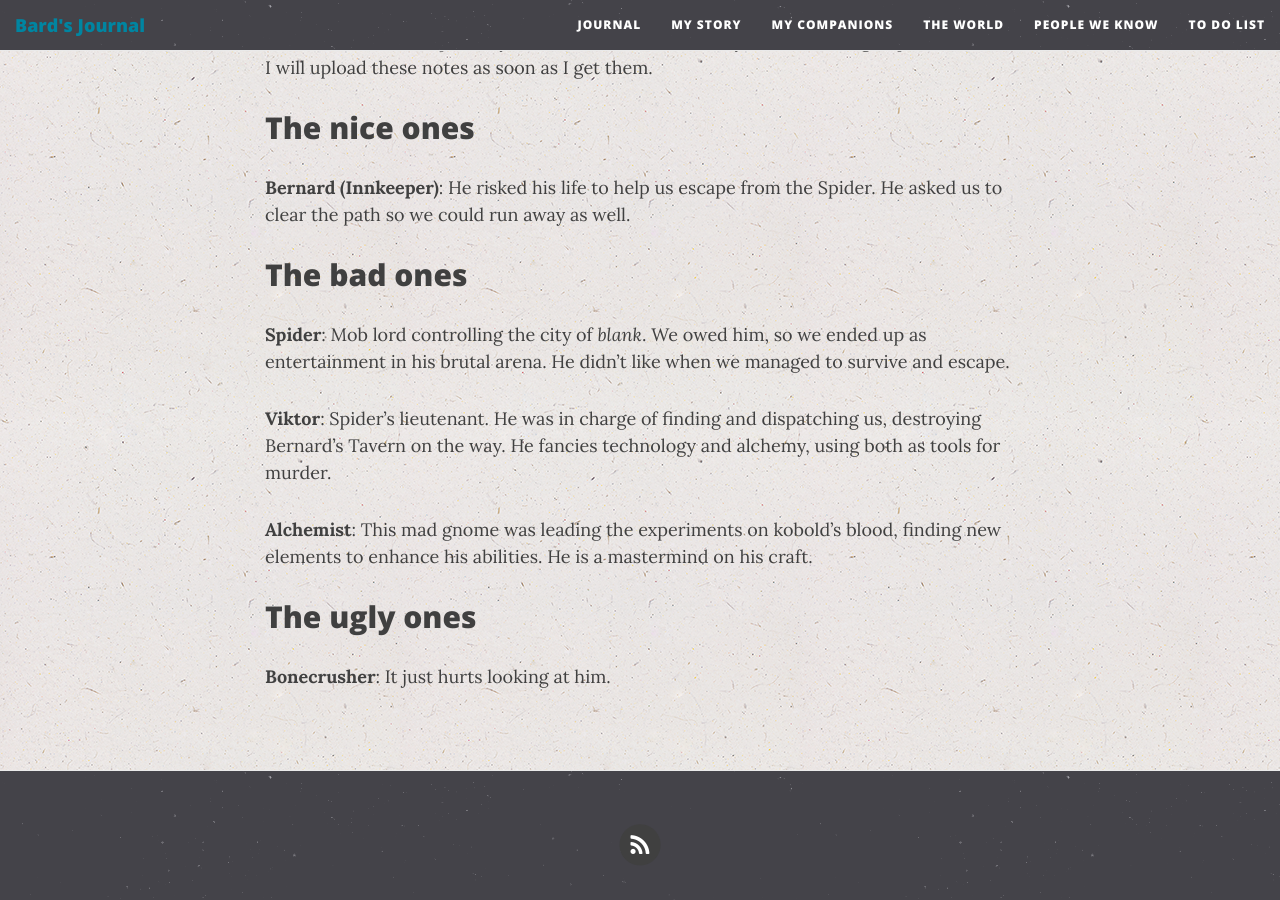
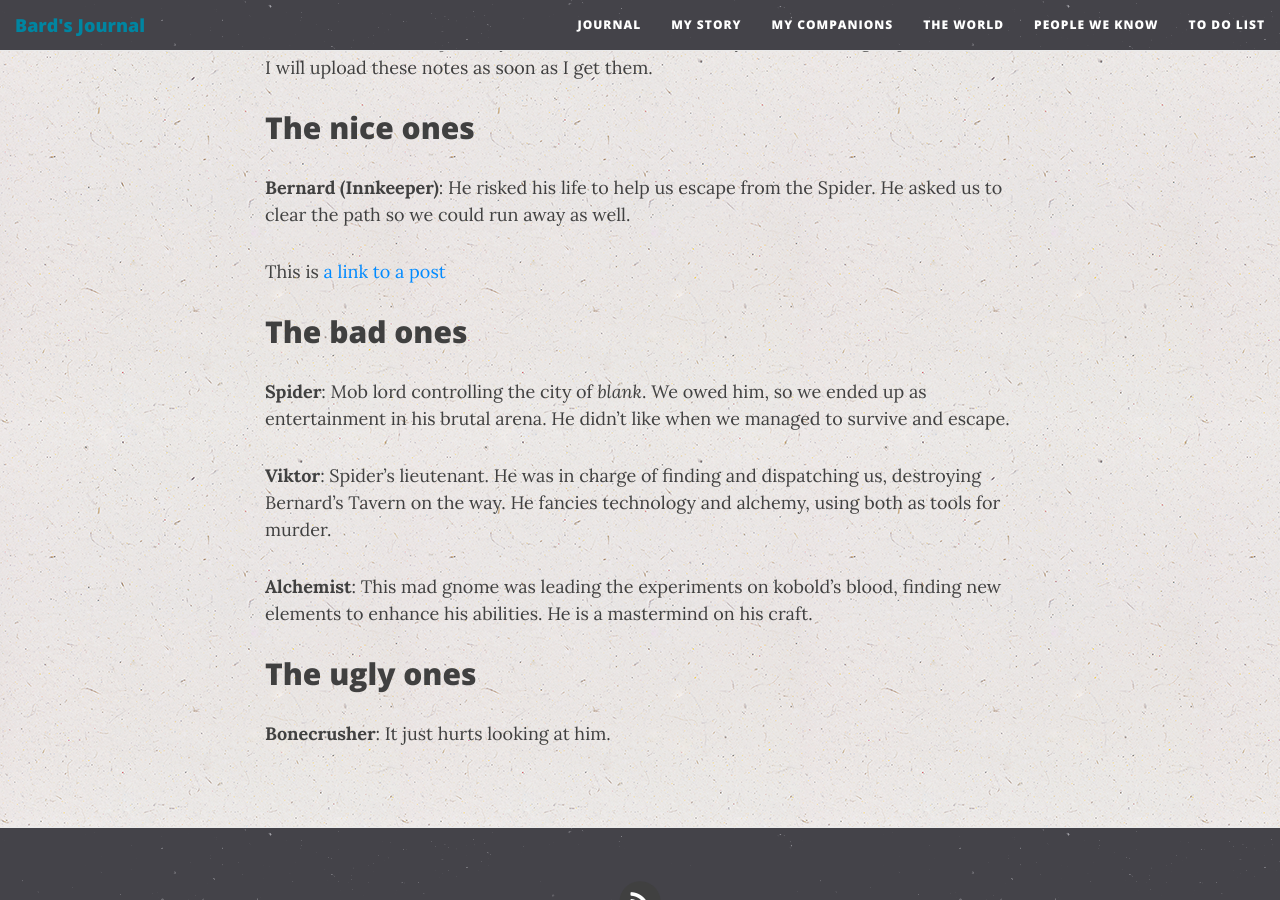
Before and after one commit to GinoGalotti/guildgazette, a Jekyll site: the page built from people.md, in a window 1280 px wide and 900 px high, scrolled down 581 px. Built offline with Jekyll 4.4.1, drawn with Linux system fonts in a browser that asks for light colours; nearby versions of some CDN libraries.

Commit message:
test post link

```diff
--- a/people.md
+++ b/people.md
@@ -11,6 +11,9 @@ The code I used to cipher my notes is lost, so I could only recover little glimp
 
 **Bernard (Innkeeper)**: He risked his life to help us escape from the Spider. He asked us to clear the path so we could run away as well.
 
+This is [a link to a post]({{ site.baseurl }}{% post_url 2019-01-23-a-day-in-the-cave %})
+
+
 ## The bad ones
 
 **Spider**: Mob lord controlling the city of _blank_. We owed him, so we ended up as entertainment in his brutal arena. He didn't like when we managed to survive and escape.
```
